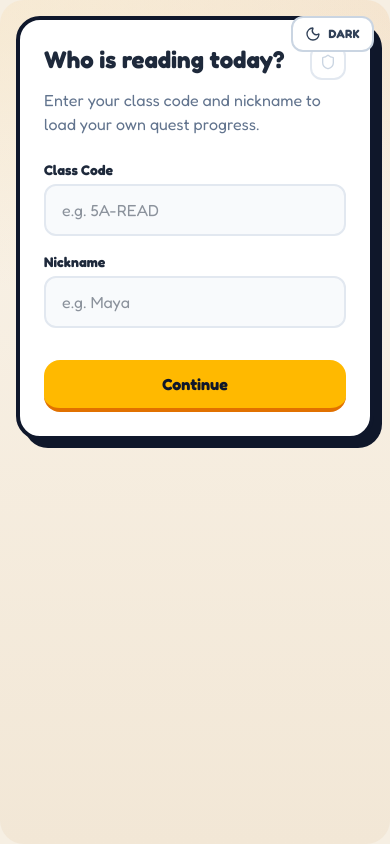
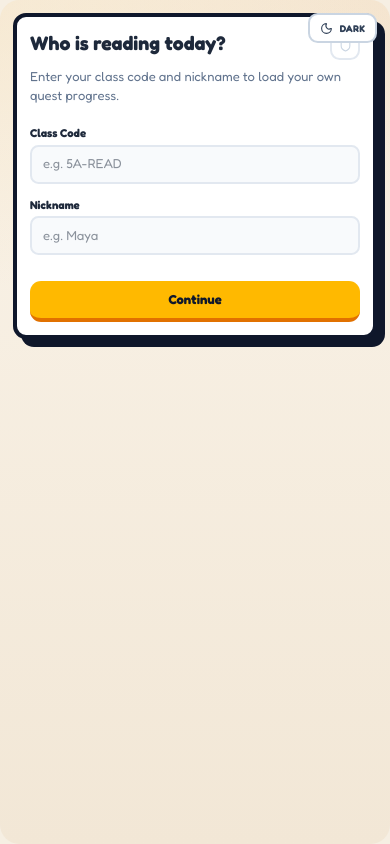
Before and after one commit to dillybop1/Reading-Quest-Updated, a React (Vite) app: page / in a window 390 px wide. Built offline with nearby package versions, Linux system fonts and the light colour scheme.

Commit message:
Enhance responsive design and layout adjustments for room shell and quest components

```diff
--- a/src/App.tsx
+++ b/src/App.tsx
@@ -1327,15 +1327,15 @@ export default function App() {
   const canEditRoomLayout = isRoomCustomizeMode && view === "room";
   const showAppChrome = !canEditRoomLayout;
   const appShellClassName = showRoomShell
-    ? "h-screen w-full room-shell-active overflow-hidden"
+    ? "min-h-screen min-h-[100dvh] w-full room-shell-active overflow-hidden"
     : "min-h-screen p-4 md:p-8 max-w-2xl mx-auto";
   const contentShellClassName = showRoomShell
     ? canEditRoomLayout
-      ? "room-content-layer h-full pointer-events-none"
-      : "room-content-layer max-w-2xl mx-auto p-3 md:p-4 h-full flex flex-col"
+      ? "room-content-layer min-h-screen min-h-[100dvh] pointer-events-none"
+      : "room-content-layer max-w-2xl mx-auto p-3 md:p-4 min-h-screen min-h-[100dvh] flex flex-col"
     : "";
   const mainAreaClassName = showRoomShell
-    ? "flex-1 min-h-0"
+    ? "flex-1 min-h-0 overflow-y-auto pr-1"
     : "";
   const showFooterStats = Boolean(
     stats &&
@@ -2242,7 +2242,7 @@ export default function App() {
                   </div>
                 </div>
               </div>
-              <div className="grid grid-cols-2 gap-4 mb-6">
+              <div className="grid grid-cols-1 sm:grid-cols-2 gap-4 mb-6">
                 <div className="bg-sky-50 p-4 rounded-2xl border-2 border-sky-100">
                   <div className="flex items-center gap-2 text-sky-600 mb-1">
                     <Clock className="w-4 h-4" />
@@ -2291,7 +2291,7 @@ export default function App() {
               <motion.div
                 animate={{ scale: [1, 1.05, 1] }}
                 transition={{ repeat: Infinity, duration: 2 }}
-                className="w-48 h-48 rounded-full border-8 border-amber-400 flex items-center justify-center bg-amber-50"
+                className="w-36 h-36 sm:w-44 sm:h-44 lg:w-48 lg:h-48 rounded-full border-8 border-amber-400 flex items-center justify-center bg-amber-50"
               >
                 <div>
                   <p className="text-4xl font-display font-bold">
@@ -2305,7 +2305,10 @@ export default function App() {
             <h2 className="text-2xl font-bold mb-2">You're doing great!</h2>
             <p className="text-slate-500 mb-8">Keep exploring the world of {activeBook?.title}.</p>
 
-            <button onClick={handleFinishReading} className="quest-button bg-emerald-400 border-emerald-600 hover:bg-emerald-500 px-12">
+            <button
+              onClick={handleFinishReading}
+              className="quest-button bg-emerald-400 border-emerald-600 hover:bg-emerald-500 w-full sm:w-auto px-6 sm:px-12"
+            >
               I'm Finished!
             </button>
           </motion.div>
@@ -2321,7 +2324,7 @@ export default function App() {
           >
             <h2 className="text-2xl font-bold mb-6">Great Reading! 📚</h2>
             <form onSubmit={handleSummarySubmit} className="space-y-6">
-              <div className="grid grid-cols-2 gap-4">
+              <div className="grid grid-cols-1 sm:grid-cols-2 gap-4">
                 <div>
                   <label className="block text-sm font-bold mb-1">Started on Page</label>
                   <input
@@ -2475,7 +2478,7 @@ export default function App() {
               </div>
             </div>
 
-            <button onClick={() => setView("bookshelf")} className="quest-button px-12">
+            <button onClick={() => setView("bookshelf")} className="quest-button w-full sm:w-auto px-6 sm:px-12">
               Back to Bookshelf
             </button>
           </motion.div>
--- a/src/index.css
+++ b/src/index.css
@@ -6,7 +6,26 @@
   --font-display: "Space Grotesk", sans-serif;
 }
 
+:root {
+  --app-font-size: clamp(13px, 0.36vw + 11.6px, 16px);
+}
+
+html {
+  font-size: var(--app-font-size);
+  -webkit-text-size-adjust: 100%;
+  text-size-adjust: 100%;
+}
+
+html,
+body,
+#root {
+  min-height: 100%;
+}
+
 body {
+  margin: 0;
+  min-height: 100vh;
+  min-height: 100dvh;
   background-color: #f6efe3;
   color: #1e293b;
   transition: background-color 200ms ease, color 200ms ease;
@@ -145,6 +164,7 @@ body.dark-mode {
 }
 
 .room-shell-active {
+  --room-item-scale: 1;
   position: relative;
   width: 100%;
   border-radius: 0;
@@ -629,14 +649,20 @@ body.dark-mode {
 
 .quest-card {
   @apply bg-white rounded-3xl border-4 border-slate-900 shadow-[8px_8px_0px_0px_rgba(15,23,42,1)] p-6;
+  border-radius: clamp(1rem, 1.9vw, 1.5rem);
+  padding: clamp(1rem, 2vw, 1.5rem);
 }
 
 .quest-button {
   @apply bg-amber-400 hover:bg-amber-500 text-slate-900 font-bold py-3 px-6 rounded-2xl border-b-4 border-amber-600 active:border-b-0 active:translate-y-1 transition-all;
+  border-radius: clamp(0.85rem, 1.8vw, 1rem);
+  padding: clamp(0.65rem, 1vw, 0.75rem) clamp(1rem, 2.2vw, 1.5rem);
 }
 
 .quest-input {
   @apply w-full bg-slate-50 border-2 border-slate-200 rounded-xl px-4 py-3 focus:border-amber-400 focus:outline-none transition-colors;
+  border-radius: clamp(0.65rem, 1.4vw, 0.8rem);
+  padding: clamp(0.6rem, 0.9vw, 0.75rem) clamp(0.85rem, 1.6vw, 1rem);
 }
 
 .theme-dark {
@@ -856,7 +882,7 @@ body.dark-mode {
 
 .room-item-sprite {
   position: absolute;
-  transform: translate(-50%, -50%);
+  transform: translate(-50%, -50%) scale(var(--room-item-scale));
   background-repeat: no-repeat;
   background-size: contain;
   background-position: center;
@@ -864,6 +890,24 @@ body.dark-mode {
   touch-action: none;
   user-select: none;
   filter: drop-shadow(0 5px 5px rgba(15, 23, 42, 0.18));
+}
+
+@media (max-width: 1280px) {
+  .room-shell-active {
+    --room-item-scale: 0.9;
+  }
+}
+
+@media (max-width: 1024px) {
+  .room-shell-active {
+    --room-item-scale: 0.82;
+  }
+}
+
+@media (max-width: 768px) {
+  .room-shell-active {
+    --room-item-scale: 0.74;
+  }
 }
 
 .room-item-sprite.is-editable {
@@ -1129,6 +1173,10 @@ body.dark-mode {
 }
 
 @media (max-width: 640px) {
+  .room-shell-active {
+    --room-item-scale: 1;
+  }
+
   .room-layer-bookshelf {
     background-size: 150px auto, cover;
     background-position: right -8px bottom 20%, center;
```
